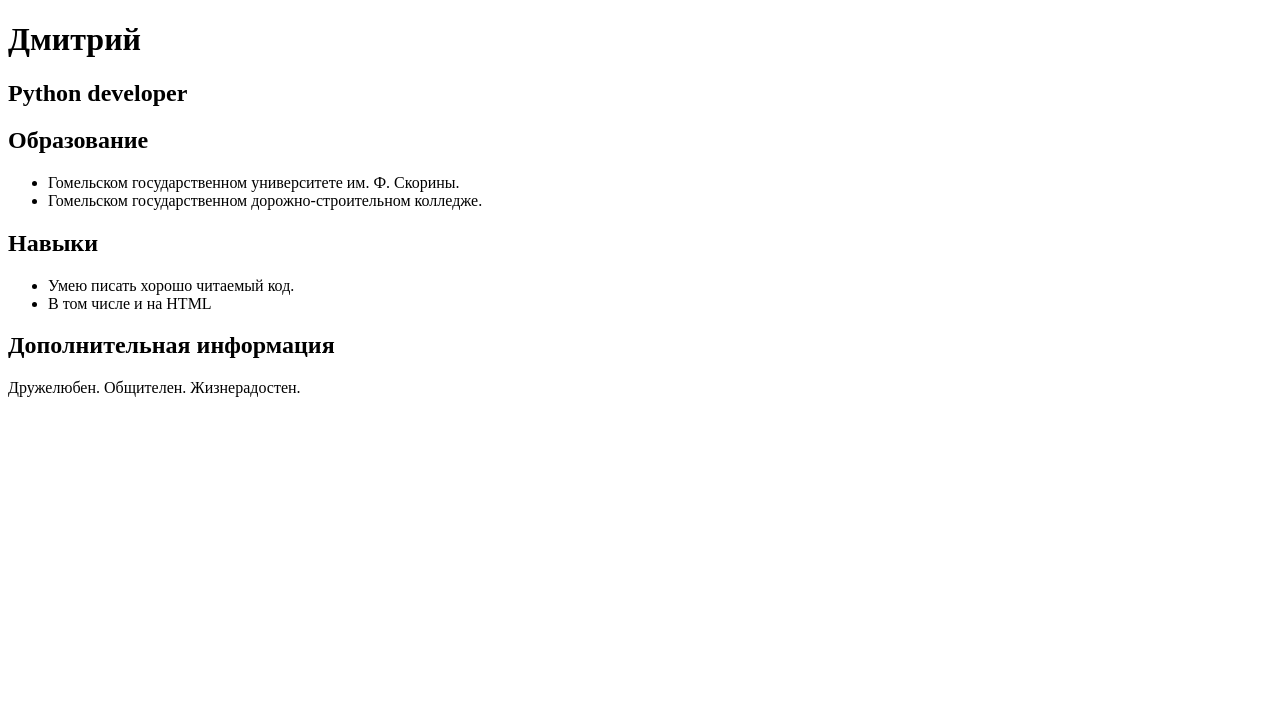
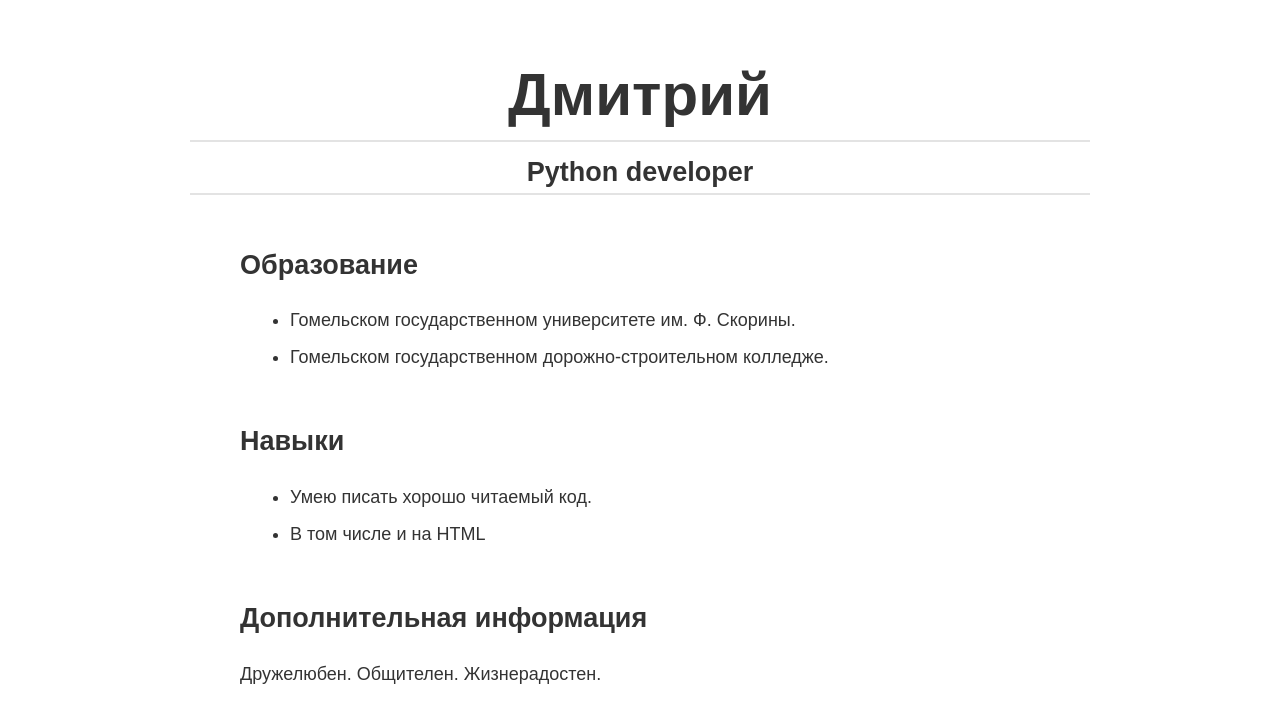
Before and after one commit to stroitel381042/stroitel381042.github.io, a plain HTML site: page index.html in a window 1280 px wide. Drawn offline with Linux system fonts and the light colour scheme.

Commit message:
Update index.html

```diff
--- a/index.html
+++ b/index.html
@@ -3,7 +3,7 @@
   <head>
     <meta charset="UTF-8">
     <meta name="viewport" content="width=device-width, initial-scale=1.0">
-    <link rel="stylesheet" href="main.css">
+    <link rel="stylesheet" href="styles.css">
     <title>Моё описание</title>
   </head>
   <body>
```
